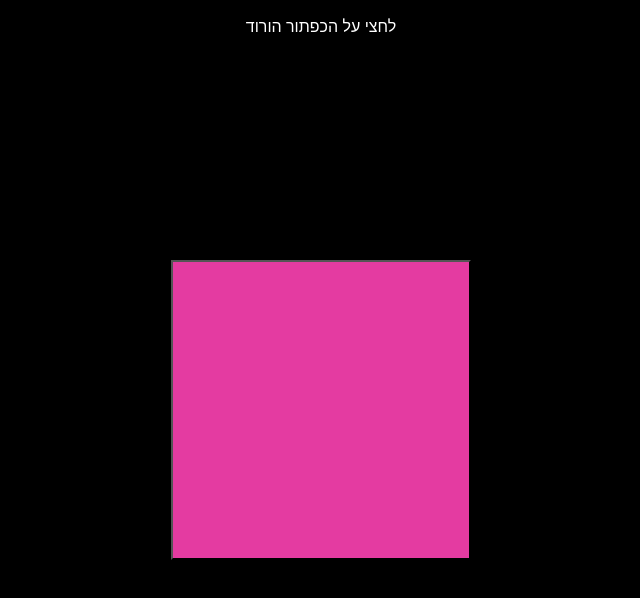
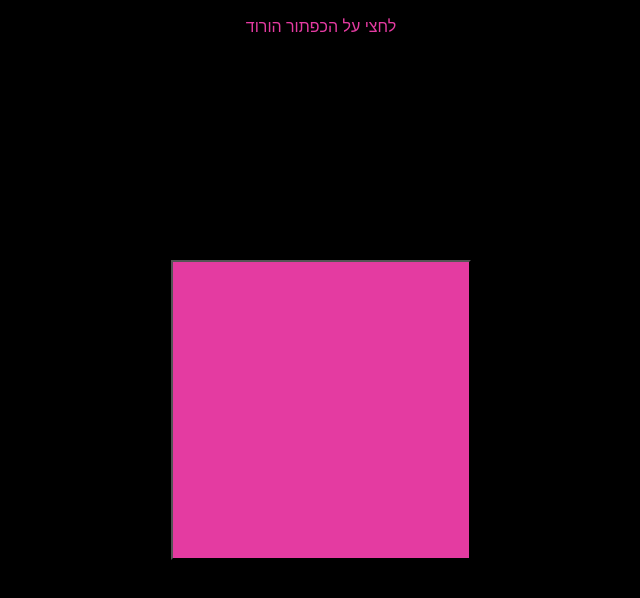
Before and after one commit to idanstark42/daniels-game, a React (Vite) app: page / in a window 1280 px wide. Shown: the top 598 px of the page, without its empty margins (468-1108 px from the left). Built offline with nearby package versions, Linux system fonts and the light colour scheme.

Commit message:
correct app.css

```diff
--- a/src/App.css
+++ b/src/App.css
@@ -6,7 +6,7 @@ html, body, #root {
   margin: 0;
   padding: 0;
   background: black;
-  color: white;
+  color: rgb(228, 59, 161);
 
   display: flex;
   flex-direction: column;
@@ -24,6 +24,7 @@ html, body, #root {
 
 .title {
   font-size: 2rem;
+  color: rgb(228, 59, 161);
   font-weight: bold;
 }
 
```
